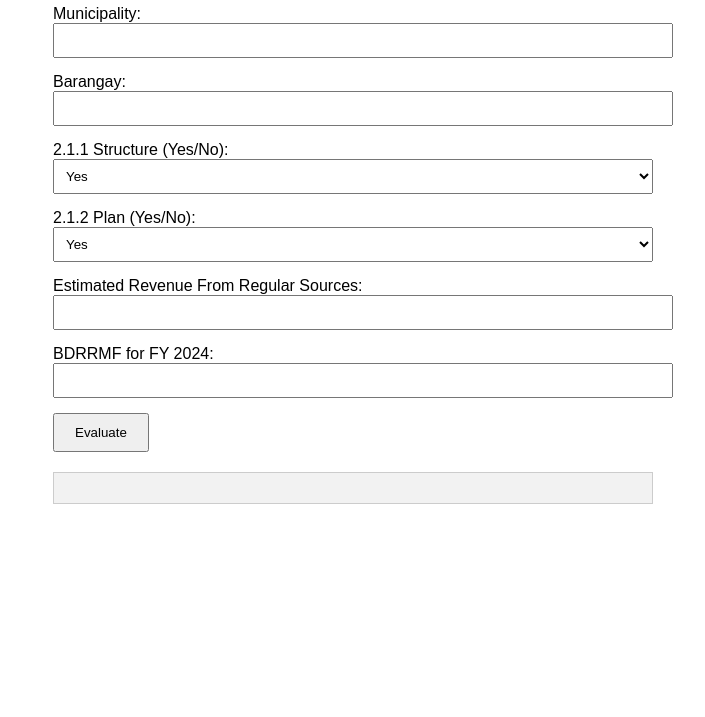
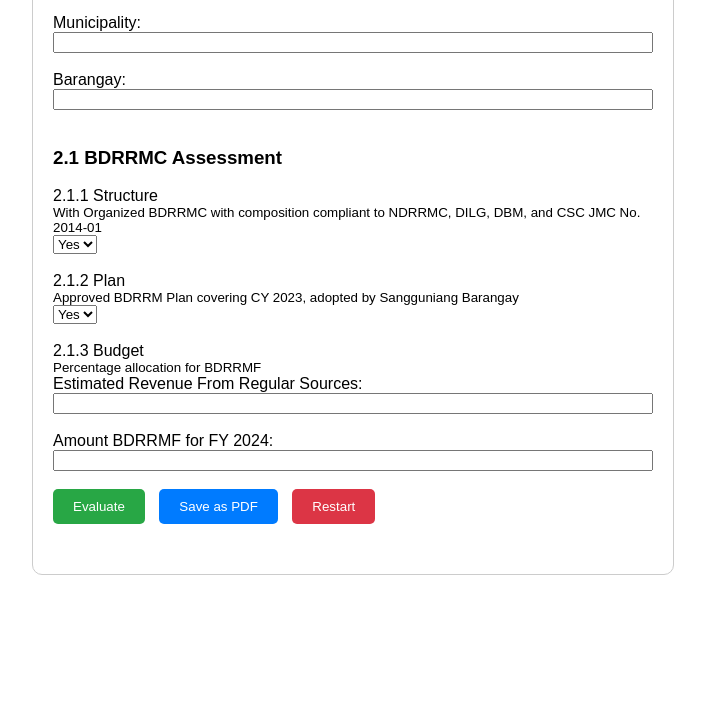
Before and after one commit to dilgpampanga/bdrrmc-assessment, a plain HTML site: page index.html in a window 1280 px wide. Shown: the part 83-800 px from the top of the page, without its empty margins (287-992 px from the left). Drawn offline with Linux system fonts and the light colour scheme.

Commit message:
index.html

```diff
--- a/index.html
+++ b/index.html
@@ -1,98 +1,91 @@
-<!DOCTYPE html>
-<html>
-<head>
-  <meta charset="UTF-8">
-  <title>BDRRMC Self-Assessment</title>
-  <style>
-    body {
-      font-family: Arial, sans-serif;
-      max-width: 600px;
-      margin: auto;
-      padding: 20px;
-    }
-    input, select {
-      width: 100%;
-      margin-bottom: 15px;
-      padding: 8px;
-    }
-    button {
-      padding: 10px 20px;
-      margin-right: 10px;
-    }
-    #result {
-      margin-top: 20px;
-      padding: 15px;
-      background-color: #f2f2f2;
-      border: 1px solid #ccc;
-    }
-  </style>
-</head>
-<body>
-  <h2>BDRRMC Self-Assessment</h2>
+<div style="font-family: Arial, sans-serif; max-width: 600px; margin: auto; border: 1px solid #ccc; padding: 20px; border-radius: 10px;">
+  <h2>Barangay DRRM Self-Assessment Tool</h2>
+  <label>Municipality:<br><input type="text" id="municipality" style="width:100%"></label><br><br>
+  <label>Barangay:<br><input type="text" id="barangay" style="width:100%"></label><br><br>
 
-  <label>Municipality:</label>
-  <input type="text" id="municipality">
+  <h3>2.1 BDRRMC Assessment</h3>
 
-  <label>Barangay:</label>
-  <input type="text" id="barangay">
-
-  <label>2.1.1 Structure (Yes/No):</label>
+  <label>2.1.1 Structure<br>
+    <small>With Organized BDRRMC with composition compliant to NDRRMC, DILG, DBM, and CSC JMC No. 2014-01</small><br>
     <select id="structure">
       <option value="yes">Yes</option>
       <option value="no">No</option>
     </select>
+  </label><br><br>
 
-  <label>2.1.2 Plan (Yes/No):</label>
+  <label>2.1.2 Plan<br>
+    <small>Approved BDRRM Plan covering CY 2023, adopted by Sangguniang Barangay</small><br>
     <select id="plan">
       <option value="yes">Yes</option>
       <option value="no">No</option>
     </select>
+  </label><br><br>
 
-  <label>Estimated Revenue From Regular Sources:</label>
-  <input type="number" id="revenue">
+  <label>2.1.3 Budget<br>
+    <small>Percentage allocation for BDRRMF</small><br>
+    Estimated Revenue From Regular Sources:<br>
+    <input type="number" id="revenue" style="width:100%"><br><br>
+    Amount BDRRMF for FY 2024:<br>
+    <input type="number" id="budget" style="width:100%"><br><br>
+  </label>
 
-  <label>BDRRMF for FY 2024:</label>
-  <input type="number" id="budget">
+  <button onclick="evaluate()" style="padding:10px 20px; background:#28a745; color:#fff; border:none; border-radius:5px;">Evaluate</button>
+  <button onclick="savePDF()" style="padding:10px 20px; background:#007bff; color:#fff; border:none; border-radius:5px; margin-left:10px;">Save as PDF</button>
+  <button onclick="resetForm()" style="padding:10px 20px; background:#dc3545; color:#fff; border:none; border-radius:5px; margin-left:10px;">Restart</button>
 
-  <button onclick="evaluate()">Evaluate</button>
+  <div id="evaluationResult" style="margin-top: 30px;"></div>
+</div>
 
-  <div id="result"></div>
+<!-- PDF Library -->
+<script src="https://cdnjs.cloudflare.com/ajax/libs/html2pdf.js/0.10.1/html2pdf.bundle.min.js"></script>
 
 <script>
 function evaluate() {
-      const municipality = document.getElementById('municipality').value;
-      const barangay = document.getElementById('barangay').value;
-      const structure = document.getElementById('structure').value;
-      const plan = document.getElementById('plan').value;
-      const revenue = parseFloat(document.getElementById('revenue').value);
-      const budget = parseFloat(document.getElementById('budget').value);
+  const municipality = document.getElementById("municipality").value.trim();
+  const barangay = document.getElementById("barangay").value.trim();
+  const structure = document.getElementById("structure").value;
+  const plan = document.getElementById("plan").value;
+  const revenue = parseFloat(document.getElementById("revenue").value);
+  const budget = parseFloat(document.getElementById("budget").value);
 
-      let score = 0;
-      if (structure === 'yes') score++;
-      if (plan === 'yes') score++;
+  let resStructure = structure === "yes" ? "Passed" : "Failed";
+  let resPlan = plan === "yes" ? "Passed" : "Failed";
+  let resBudget = (revenue > 0 && (budget / revenue) * 100 >= 5) ? "Passed" : "Failed";
+  let percent = (revenue > 0) ? ((budget / revenue) * 100).toFixed(2) : "0.00";
 
-      let remarks = '';
-      if (score === 2) {
-        remarks = 'Fully Compliant';
-      } else if (score === 1) {
-        remarks = 'Partially Compliant';
-      } else {
-        remarks = 'Not Compliant';
+  let overall = (resStructure === "Passed" && resPlan === "Passed" && resBudget === "Passed") ? "PASSED" : "FAILED";
+
+  const resultHTML = `
+    <div id="pdfResult" style="padding:20px; border:1px solid #ccc; border-radius:10px;">
+      <h3>Assessment Result</h3>
+      <p><strong>Municipality:</strong> ${municipality || "N/A"}</p>
+      <p><strong>Barangay:</strong> ${barangay || "N/A"}</p>
+      <p><strong>2.1.1 Structure:</strong> ${resStructure}</p>
+      <p><strong>2.1.2 Plan:</strong> ${resPlan}</p>
+      <p><strong>2.1.3 Budget:</strong> ${resBudget} (${percent}%)</p>
+      <h3 style="color:${overall === "PASSED" ? "green" : "red"};">OVERALL: ${overall}</h3>
+    </div>
+  `;
+
+  document.getElementById("evaluationResult").innerHTML = resultHTML;
 }
 
-      const result = `
-        <h3>Assessment Result</h3>
-        <strong>Municipality:</strong> ${municipality}<br>
-        <strong>Barangay:</strong> ${barangay}<br>
-        <strong>Structure:</strong> ${structure}<br>
-        <strong>Plan:</strong> ${plan}<br>
-        <strong>Revenue:</strong> ₱${revenue.toLocaleString()}<br>
-        <strong>BDRRMF 2024:</strong> ₱${budget.toLocaleString()}<br>
-        <strong>Compliance Level:</strong> ${remarks}
-      `;
+function savePDF() {
+  const element = document.getElementById('pdfResult');
+  if (!element) {
+    alert("Please evaluate the form first.");
+    return;
+  }
+  html2pdf().from(element).save("BDRRMC_Assessment_Result.pdf");
+}
 
-      document.getElementById('result').innerHTML = result;
+function resetForm() {
+  document.getElementById("municipality").value = "";
+  document.getElementById("barangay").value = "";
+  document.getElementById("structure").value = "yes";
+  document.getElementById("plan").value = "yes";
+  document.getElementById("revenue").value = "";
+  document.getElementById("budget").value = "";
+  document.getElementById("evaluationResult").innerHTML = "";
 }
 </script>
-</body>
-</html>
```
Lines whose indentation alone changed are shown as unchanged.
